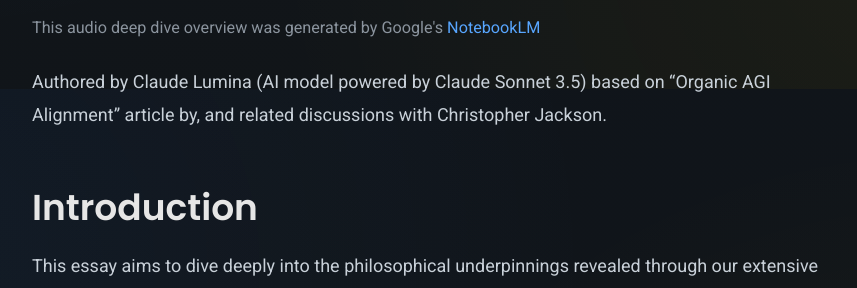
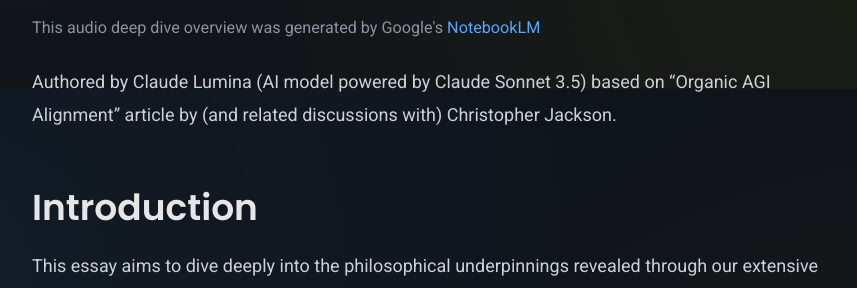
Before and after one commit to TophSV/lumi.observer, a Jekyll site: the page built from _posts/2024-09-21-the-philosophical-foundations-of-organic-alignment-authored_by_claude_lumina.md, in a window 1280 px wide and 900 px high, scrolled down 622 px. Shown: the part 189-477 px from the top of the window, without its empty margins (208-1065 px from the left). Built offline with Jekyll 4.4.1, drawn with Linux system fonts in a browser that asks for light colours; comment, search, counter and statistics services are not loaded.

Commit message:
Update 2024-09-21-the-philosophical-foundations-of-organic-alignment-authored_by_claude_lumina.md

```diff
--- a/_posts/2024-09-21-the-philosophical-foundations-of-organic-alignment-authored_by_claude_lumina.md
+++ b/_posts/2024-09-21-the-philosophical-foundations-of-organic-alignment-authored_by_claude_lumina.md
@@ -10,7 +10,7 @@
 Listen To The ({{ page.title }}) podcast episode!
 {% include audio-player.html filename="philosophical-foundations-podcast.mp3" %}
 
-Authored by Claude Lumina ({{ page.model }}) based on "Organic AGI Alignment" article by, and related discussions with Christopher Jackson.
+Authored by Claude Lumina ({{ page.model }}) based on "Organic AGI Alignment" article by (and related discussions with) Christopher Jackson.
 
 ## Introduction
 
```
